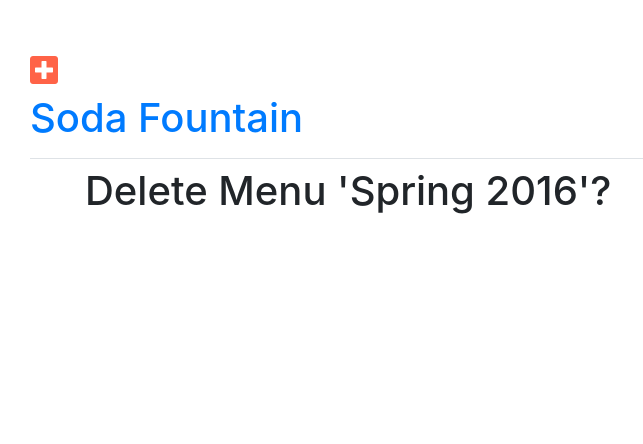
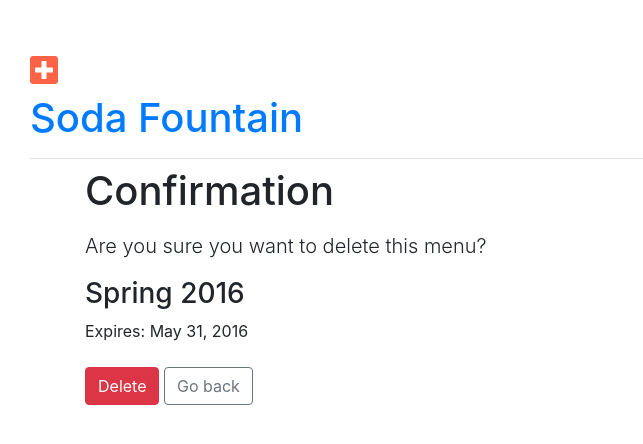
Before and after one commit to gidsey/project_09, a Django app: page /menu/4/delete/ in a window 1280 px wide. Shown: the top 444 px of the page, without its empty margins (0-643 px from the left). Run offline with Django 3.2, Linux system fonts and the light colour scheme; a user stored in the database is signed in; data comes from the database, SQL or seed files in the repository; parts of the project's set-up code (start-up, migrations or seed data) failed here and were passed over; some libraries are stand-ins or nearby versions.

Commit message:
delete menu (wip)

```diff
--- a/menu/forms.py
+++ b/menu/forms.py
@@ -6,6 +6,10 @@ ITEMS = [[item.id, item.name] for item in models.Item.objects.all()]
 
 
 class MenuForm(forms.ModelForm):
+    """
+    Form used to create and delete menus
+    as well as to edit existig menus.
+    """
     season = forms.CharField(
         required=True,
         error_messages={
@@ -19,7 +23,6 @@ class MenuForm(forms.ModelForm):
             'required': "Expiration date is required.",
         },
         label="Expiration Date:",
-        help_text='hejh',
     )
     items = forms.MultipleChoiceField(
         required=True,
--- a/menu/templates/menu/menu_delete.html
+++ b/menu/templates/menu/menu_delete.html
@@ -4,8 +4,20 @@
     <div class="content container">
         <div class="row">
             <div class="col-md-8">
-                <h1>Delete Menu '{{ menu.season }}'?</h1>
-{#                {% include "menu/menu_form.html" %}#}
+                <h1>Confirmation</h1>
+                <p class="lead mt-3">Are you sure you want to delete this menu?
+                <h3 class="text-prmary">{{ menu.season }}</h3>
+                    <p>Expires: {{ menu.expiration_date }}</p>
+
+                <form method="POST" action="">
+                    {% csrf_token %}
+
+                    <div class="form-group mt-4">
+                     <button type="submit" class="btn btn-danger">Delete</button>
+                    <a href="{% url 'menu:menu_edit' pk=menu.pk %}" class="btn btn-outline-secondary">Go back</a>
+                    </div>
+
+                </form>
             </div>
         </div>
     </div>
--- a/menu/views.py
+++ b/menu/views.py
@@ -82,6 +82,8 @@ def edit_menu(request, pk):
 def delete_menu(request, pk):
     """Delete a menu and related references."""
     menu = get_object_or_404(models.Menu, pk=pk)
-    return render(request, 'menu/menu_delete.html',
-                  {'menu': menu}
-                  )
+    form = forms.MenuForm(instance=menu)
+    return render(request, 'menu/menu_delete.html', {
+        'menu': menu,
+        'form': form,
+        })
```
